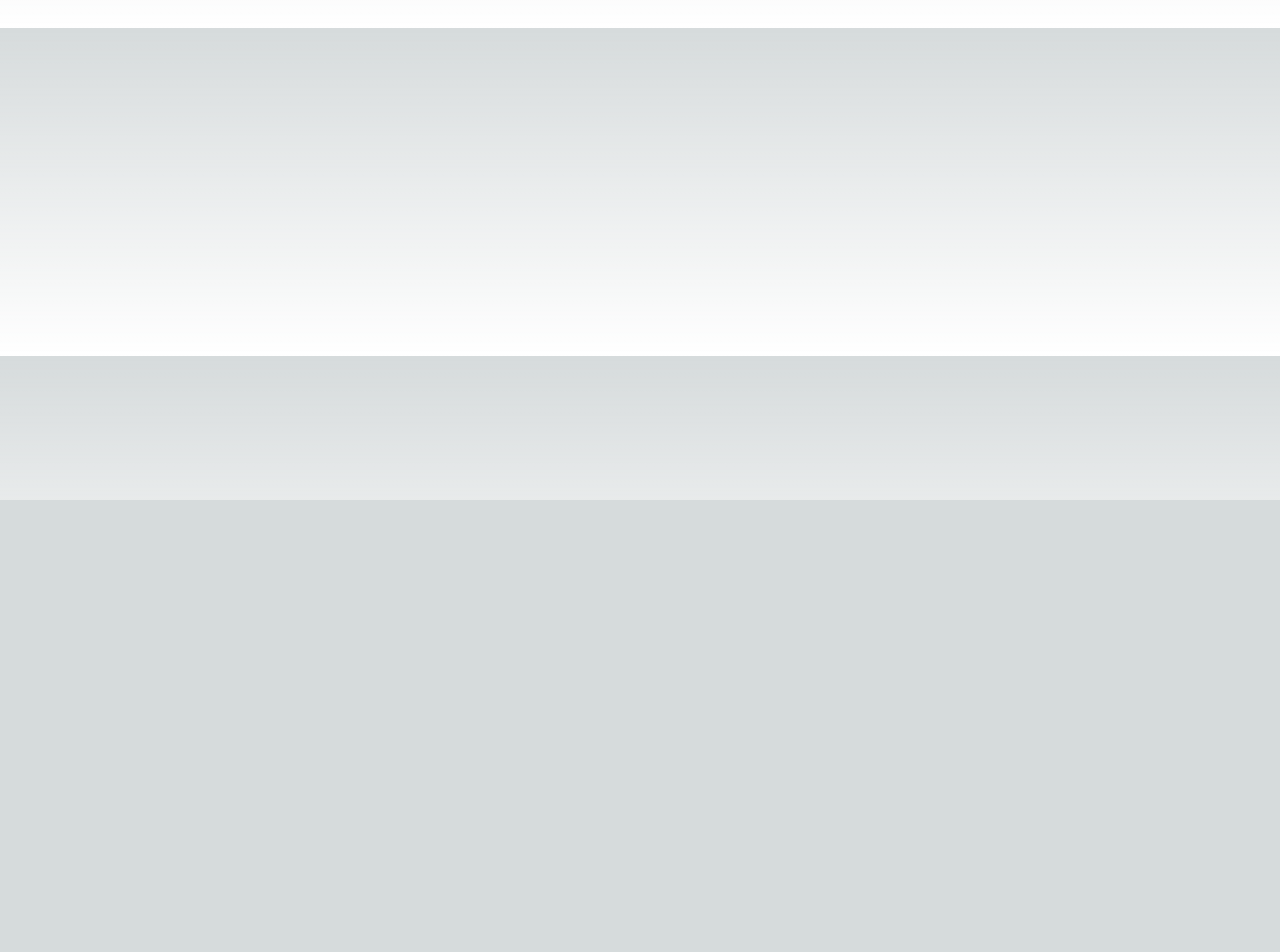
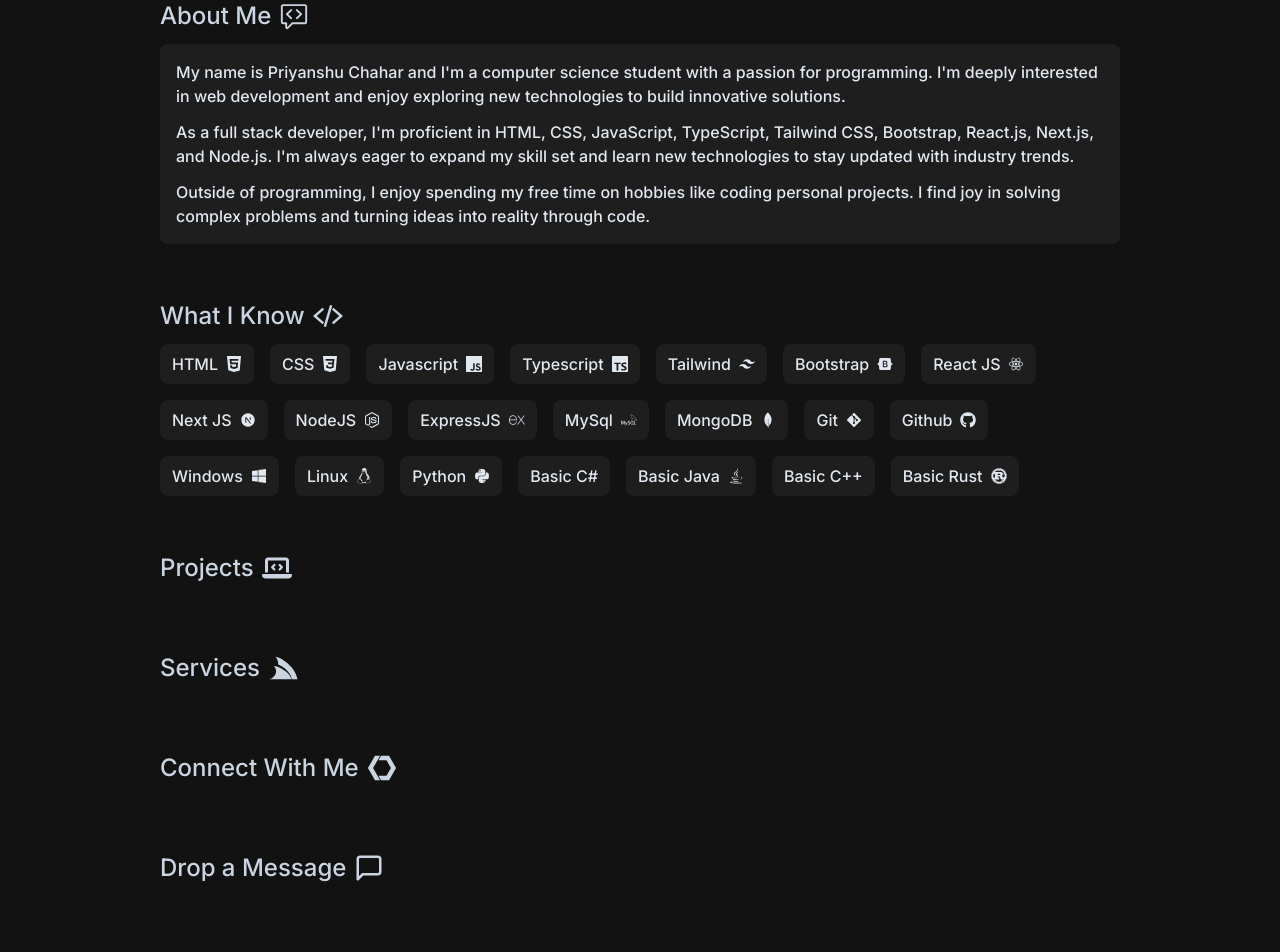
Before and after one commit to NvmeSensor/Portfolio, a Next.js app: page / in a window 1280 px wide. Shown: the part 300-1252 px from the top of the page. Before the commit the page ends 800 px from the top, so only its background shows below. Built offline with nearby package versions, Linux system fonts and the light colour scheme.

Commit message:
portfolio

```diff
--- a/app/layout.js
+++ b/app/layout.js
@@ -1,5 +1,6 @@
 import { Inter } from "next/font/google";
 import "./globals.css";
+import "./style.css"
 
 const inter = Inter({ subsets: ["latin"] });
 
--- a/app/page.js
+++ b/app/page.js
@@ -1,12 +1,26 @@
 import React from 'react'
 import Navbar from '../components/Navbar'
 import Hero from '../components/Hero'
+import Skills from '../components/Skills'
+import About from '../components/About'
+import Projects from '../components/Projects'
+import Services from '../components/Services'
+import Contact from '../components/Contact'
+import Message from '../components/Message'
+import Footer from '../components/Footer'
 
 const Home = () => {
   return (
     <section>
       {/* <Navbar /> */}
       <Hero />
+      <About />
+      <Skills />
+      <Projects />
+      <Services />
+      <Contact />
+      <Message />
+      <Footer />
     </section>
   )
 }
--- a/components/About.jsx
+++ b/components/About.jsx
@@ -1,9 +1,26 @@
 import React from 'react'
+import { GoCodeReview } from "react-icons/go";
 
 const About = () => {
-  return (
-    <div>About</div>
-  )
+
+    const hello1 = "My name is Priyanshu Chahar and I'm a computer science student with a passion for programming. I'm deeply interested in web development and enjoy exploring new technologies to build innovative solutions."
+    const hello2 = "As a full stack developer, I'm proficient in HTML, CSS, JavaScript, TypeScript, Tailwind CSS, Bootstrap, React.js, Next.js, and Node.js. I'm always eager to expand my skill set and learn new technologies to stay updated with industry trends."
+    const hello3 = "Outside of programming, I enjoy spending my free time on hobbies like coding personal projects. I find joy in solving complex problems and turning ideas into reality through code."
+
+    return (
+        <section className='flex flex-col justify-center items-center w-full px-5 mb-14'>
+            <div className='flex flex-col justify-center items-center gap-3 lg:w-[75vw] w-full'>
+                <div className='flex justify-center items-center gap-4 self-start'>
+                    <h1 className='text-2xl font-medium self-start text-slate-300 flex gap-2 items-center'>About Me <GoCodeReview className='text-3xl' /></h1>
+                </div>
+                <div className='flex flex-col justify-center items-center gap-3 p-4 rounded-lg card'>
+                    <h1 className='text-slate-200 self-start font-medium'>{hello1}</h1>
+                    <h1 className='text-slate-200 self-start font-medium'>{hello2}</h1>
+                    <h1 className='text-slate-200 self-start font-medium'>{hello3}</h1>
+                </div>
+            </div>
+        </section>
+    )
 }
 
 export default About
--- a/components/Contact.jsx
+++ b/components/Contact.jsx
@@ -1,9 +1,18 @@
 import React from 'react'
+import { IoLogoWebComponent } from "react-icons/io5";
 
 const Contact = () => {
-  return (
-    <div>Contact</div>
-  )
+    return (
+        <section className='flex flex-col justify-center items-center w-full px-5 mb-14'>
+            <div className='flex flex-col justify-center items-center gap-3 lg:w-[75vw] w-full'>
+                <div className='flex justify-center items-center gap-4 self-start'>
+                    <h1 className='text-2xl font-medium self-start text-slate-300 flex gap-2 items-center'>Connect With Me <IoLogoWebComponent className='text-3xl' /></h1>
+                </div>
+                <div className='grid grid-cols-1 md:grid-cols-2 lg:grid-cols-3 justify-center items-center'>
+                </div>
+            </div>
+        </section>
+    )
 }
 
 export default Contact
--- /dev/null
+++ b/components/Footer.jsx
@@ -0,0 +1,15 @@
+import React from 'react'
+import { IoLogoWebComponent } from "react-icons/io5";
+
+const Footer = () => {
+    return (
+        <footer className='flex justify-center items-center w-full card'>
+            <div className='flex flex-col justify-center items-center gap-1 lg:w-[80vw] py-5 w-full'>
+                <h1 className='text-slate-300 font-medium text-center'>Developed By Priyanshu</h1>
+                <h2 className='text-slate-300 font-medium text-center'>Crafted with Simplicity in Mind</h2>
+            </div>
+        </footer>
+    )
+}
+
+export default Footer
--- a/components/Hero.jsx
+++ b/components/Hero.jsx
@@ -7,16 +7,16 @@
     const tagline = "I'm a passionate MERN-stack developer with expertise in building modern, scalable, and user-friendly web applications.";
 
     return (
-    <section className='flex flex-col justify-center items-center w-full px-10 py-20'>
+        <section className='flex flex-col justify-center items-center w-full px-5 py-20'>
             <div className='flex flex-col justify-center items-center gap-3 lg:w-[75vw] w-full'>
-            <div className='flex justify-center items-center gap-7 self-start'>
-                <div className='h-[150px] w-[150px]'>
-                <img src="/profile-image.png" alt="" className='h-full w-full rounded-full'/>
-                </div>
+                <div className='flex justify-center items-center gap-4 lg:self-start'>
+                    {/* <div className='lg:h-[75px] lg:w-[75px] h-[50px] w-[50px]'>
+                        <img src="/profileimage.png" alt="" className='h-full w-full rounded-full hover:translate-y-1 transition ease-in-out shadow shadow-slate-600' />
+                    </div> */}
                     <div className='flex flex-col justify-start items-center gap-2'>
-                    <h1 className='text-3xl font-semibold text-slate-100 self-start'>{name}</h1>
-                    <h2 className='text-2xl font-medium text-slate-200 self-start'>{developer}</h2>
-                    <h3 className='text-xl font-medium text-slate-300 self-start max-w-[550px]'>{tagline}</h3>
+                        <h1 className='lg:text-3xl text-2xl font-semibold text-slate-140 self-start'>{name}</h1>
+                        <h2 className='lg:text-2xl text-xl font-medium text-slate-200 self-start'>{developer}</h2>
+                        <h3 className='lg:text-xl font-medium text-slate-200 self-start'>{tagline}</h3>
                     </div>
                 </div>
             </div>
--- a/components/Message.jsx
+++ b/components/Message.jsx
@@ -1,9 +1,18 @@
 import React from 'react'
+import { LuMessageSquare } from "react-icons/lu";
 
 const Message = () => {
-  return (
-    <div>Message</div>
-  )
+    return (
+        <section className='flex flex-col justify-center items-center w-full px-5 mb-14'>
+            <div className='flex flex-col justify-center items-center gap-3 lg:w-[75vw] w-full'>
+                <div className='flex justify-center items-center gap-4 self-start'>
+                    <h1 className='text-2xl font-medium self-start text-slate-300 flex gap-2 items-center'>Drop a Message <LuMessageSquare className='text-3xl' /></h1>
+                </div>
+                <div className='grid grid-cols-1 md:grid-cols-2 lg:grid-cols-3 justify-center items-center'>
+                </div>
+            </div>
+        </section>
+    )
 }
 
 export default Message
--- a/components/Projects.jsx
+++ b/components/Projects.jsx
@@ -1,9 +1,18 @@
 import React from 'react'
+import { FaLaptopCode } from "react-icons/fa6";
 
 const Projects = () => {
-  return (
-    <div>Projects</div>
-  )
+    return (
+        <section className='flex flex-col justify-center items-center w-full px-5 mb-14'>
+            <div className='flex flex-col justify-center items-center gap-3 lg:w-[75vw] w-full'>
+                <div className='flex justify-center items-center gap-4 self-start'>
+                    <h1 className='text-2xl font-medium self-start text-slate-300 flex gap-2 items-center'>Projects <FaLaptopCode className='text-3xl' /></h1>
+                </div>
+                <div className='grid grid-cols-1 md:grid-cols-2 lg:grid-cols-3 justify-center items-center'>
+                </div>
+            </div>
+        </section>
+    )
 }
 
 export default Projects
--- /dev/null
+++ b/components/Services.jsx
@@ -0,0 +1,18 @@
+import React from 'react'
+import { FaServicestack } from "react-icons/fa";
+
+const Services = () => {
+  return (
+    <section className='flex flex-col justify-center items-center w-full px-5 mb-14'>
+    <div className='flex flex-col justify-center items-center gap-3 lg:w-[75vw] w-full'>
+        <div className='flex justify-center items-center gap-4 self-start'>
+            <h1 className='text-2xl font-medium self-start text-slate-300 flex gap-2 items-center'>Services <FaServicestack className='text-3xl' /></h1>
+        </div>
+        <div className='grid grid-cols-1 md:grid-cols-2 lg:grid-cols-3 justify-center items-center'>
+        </div>
+    </div>
+</section>
+  )
+}
+
+export default Services
--- a/components/Skills.jsx
+++ b/components/Skills.jsx
@@ -1,9 +1,131 @@
+import { SiHtml5, SiCss3, SiJavascript, SiTypescript } from "react-icons/si";
+import {
+    RiTailwindCssFill,
+    RiBootstrapFill,
+    RiReactjsFill,
+    RiNextjsFill,
+} from "react-icons/ri";
+import { SiMysql, SiMongodb, SiExpress } from "react-icons/si";
+import { FaGitAlt, FaGithub, FaLanguage } from "react-icons/fa";
+import { FaWindows, FaLinux, FaUbuntu } from "react-icons/fa6";
+import { FaPython, FaJava } from "react-icons/fa";
+import { FaNodeJs } from "react-icons/fa";
+import { IoCodeSlashSharp } from "react-icons/io5";
+import { FaRust } from "react-icons/fa";
+import { TbBrandCpp } from "react-icons/tb";
+import { SiCsharp } from "react-icons/si";
 import React from 'react'
 
 const Skills = () => {
-  return (
-    <div>Skills</div>
-  )
+
+
+    const skills = [
+        {
+            name: "HTML",
+            icon: <SiHtml5 />,
+        },
+        {
+            name: "CSS",
+            icon: <SiCss3 />,
+        },
+        {
+            name: "Javascript",
+            icon: <SiJavascript />,
+        },
+        {
+            name: "Typescript",
+            icon: <SiTypescript />,
+        },
+        {
+            name: "Tailwind",
+            icon: <RiTailwindCssFill />,
+        },
+        {
+            name: "Bootstrap",
+            icon: <RiBootstrapFill />,
+        },
+        {
+            name: "React JS",
+            icon: <RiReactjsFill />,
+        },
+        {
+            name: "Next JS",
+            icon: <RiNextjsFill />,
+        },
+        {
+            name: "NodeJS",
+            icon: <FaNodeJs />,
+        },
+        {
+            name: "ExpressJS",
+            icon: <SiExpress />,
+        },
+        {
+            name: "MySql",
+            icon: <SiMysql />,
+        },
+        {
+            name: "MongoDB",
+            icon: <SiMongodb />,
+        },
+        {
+            name: "Git",
+            icon: <FaGitAlt />,
+        },
+        {
+            name: "Github",
+            icon: <FaGithub />,
+        },
+        {
+            name: "Windows",
+            icon: <FaWindows />,
+        },
+        {
+            name: "Linux",
+            icon: <FaLinux />,
+        },
+        // {
+        //   name: "Ubuntu",
+        //   icon: <FaUbuntu />,
+        // },
+        {
+            name: "Python",
+            icon: <FaPython />,
+        },
+        {
+            name: "Basic C#",
+            icon: "",
+        },
+        {
+            name: "Basic Java",
+            icon: <FaJava />,
+        },
+        {
+            name: "Basic C++",
+            icon: "",
+        },
+        {
+            name: "Basic Rust",
+            icon: <FaRust />,
+        },
+    ];
+
+    return (
+        <section className='flex flex-col justify-center items-center w-full px-5 mb-14'>
+            <div className='flex flex-col justify-center items-center gap-3 lg:w-[75vw] w-full'>
+                <div className='flex justify-center items-center gap-4 self-start'>
+                    <h1 className='text-2xl font-medium self-start text-slate-300 flex gap-2 items-center'>What I Know <IoCodeSlashSharp className='text-3xl' /></h1>
+                </div>
+                <div className="flex flex-wrap justify-start items-center  gap-4 w-full">
+                    {skills.map((skill, index) => (
+                        <div className="flex justify-start items-center" key={index}>
+                            <h1 className="font-medium text-slate-200 flex gap-2 items-center rounded-lg px-3 py-2 hover:text-cyan-600 transition ease-in-out cursor-pointer card">{skill.name}{skill.icon}</h1>
+                        </div>
+                    ))}
+                </div>
+            </div>
+        </section>
+    )
 }
 
 export default Skills
```
Also changed, not shown: public/profileimage.png (renamed from public/profile-pic.png). Lines whose indentation alone changed are shown as unchanged.
